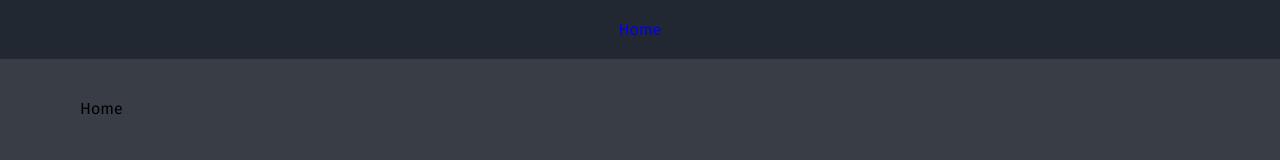
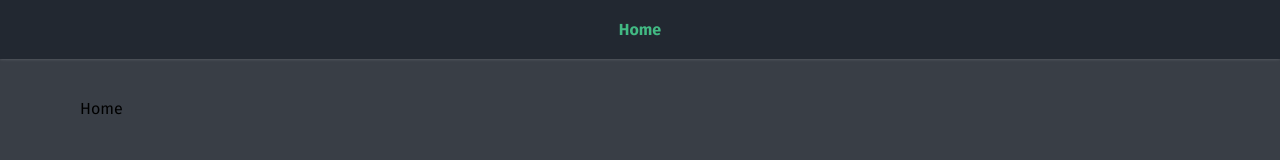
Before and after one commit to idiab1/watch-tv-by-vue.js, a Vue app: page / in a window 1280 px wide. Shown: the top 160 px of the page. Built offline with nearby package versions, Linux system fonts and the light colour scheme.

Commit message:
add box shadow in navbar

```diff
--- a/src/components/app-navbar.vue
+++ b/src/components/app-navbar.vue
@@ -18,5 +18,15 @@
   display: flex;
   justify-content: center;
   align-items: center;
+  box-shadow: 0px 0px 3px rgb(255 255 255 / 22%);
+  .navbar-logo {
+    a {
+      font-weight: bold;
+      color: #42b983;
+      // &.router-link-exact-active {
+      //   color: #42b983;
+      // }
+    }
+  }
 }
 </style>
```
